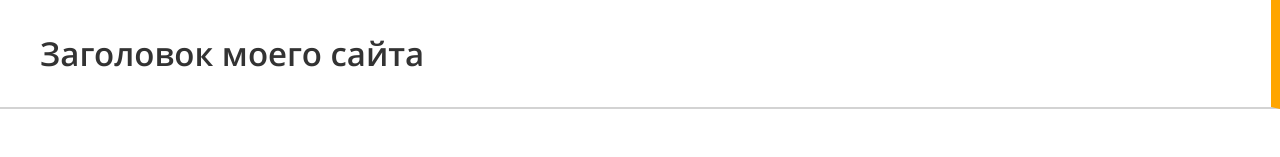
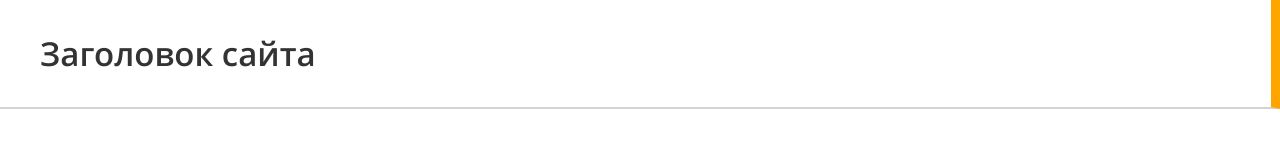
Before and after one commit to serhiipalash/test, a plain HTML site: page index.html in a window 1280 px wide. Shown: the top 157 px of the page. Drawn offline with Linux system fonts and the light colour scheme.

Commit message:
add new header

```diff
--- a/index.html
+++ b/index.html
@@ -10,7 +10,7 @@
 </head>
 <body>
 
-    <div class="header">Заголовок моего сайта</div>
+    <div class="header">Заголовок сайта</div>
 
     <div class="content">
 
```
